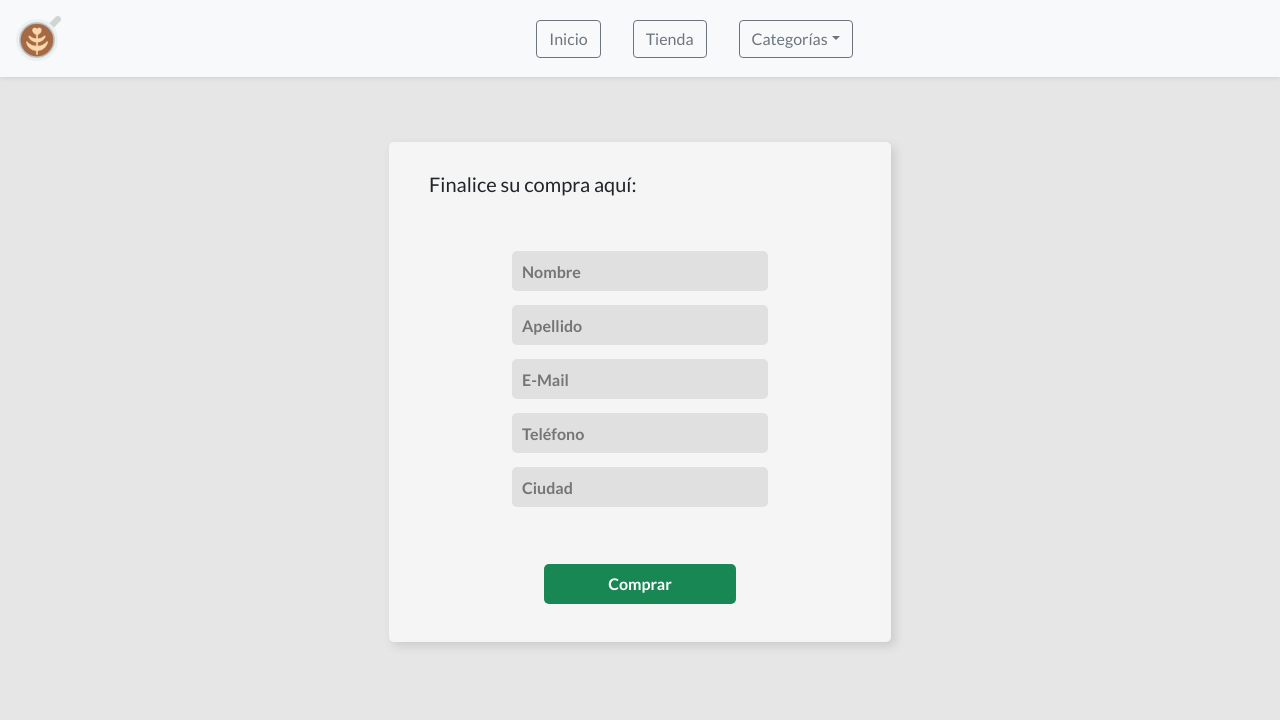
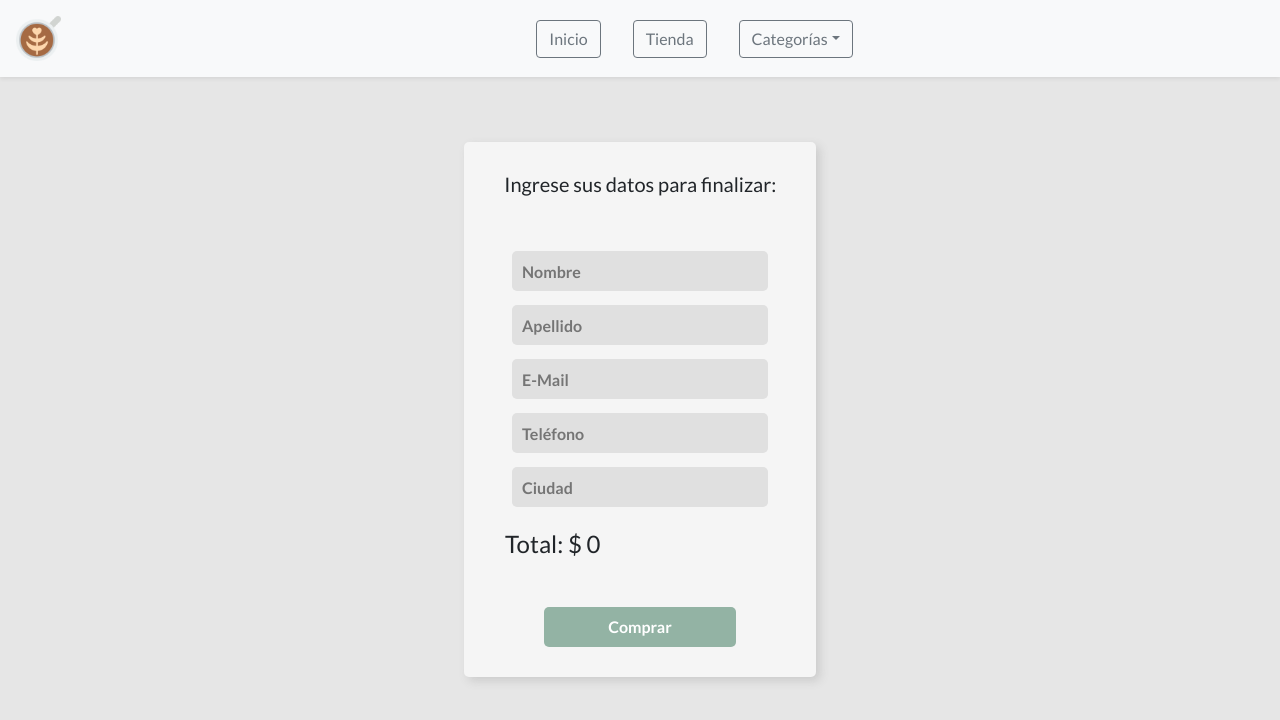
Before and after one commit to octaviosancho-dev/coffee-shop-react, a React (Create React App) app: page /order in a window 1280 px wide. Shown: the top 720 px of the page. Built offline with nearby package versions, Linux system fonts and the light colour scheme.

Commit message:
validation form changes

```diff
--- a/src/assets/css/App.css
+++ b/src/assets/css/App.css
@@ -202,7 +202,16 @@ body {
   height: 1px;
   margin: 0 auto;
 }
-
+.orderContainer {
+  display: flex;
+  flex-flow: column wrap;
+  align-content: center;
+  justify-items: center;
+  background-color: transparent;
+  padding: 50px 10px;
+  margin: 0 auto;
+  max-width: 80vw;
+}
 .boxOrder {
   display: flex;
   flex-flow: column wrap;
@@ -214,7 +223,7 @@ body {
   padding: 20px;
   background-color: rgb(245, 245, 245);
   box-shadow: 4px 4px 10px rgba(92, 92, 92, 0.192);
-  width: 50%;
+  width: 35%;
   min-width: 250px;
   min-height: 500px;
 }
@@ -242,11 +251,17 @@ body {
 }
 .orderForm > button {
   background-color: #198754;
-  margin-top: 50px;
+  margin-top: 40px;
   width: 15vw;
   min-width: 100px;
 }
-.successContainer {
+.orderForm > button:disabled {
+  background-color: #93b3a4;
+}
+.orderForm > button:disabled:hover {
+  transform: scale(1,1);
+}
+.msgContainer {
   display: flex;
   flex-flow: column wrap;
   align-items: center;
@@ -261,6 +276,19 @@ body {
 .successMsg > h5 {
   font-size: 15px;
   font-weight: 700;
+  text-align: center;
+}
+.errorMsg {
+  background-color: #8719192d;
+  color: #7a2424;
+  padding: 10px;
+  border-radius: 5px;
+  margin-top: 20px;
+}
+.errorMsg > h5 {
+  font-size: 15px;
+  font-weight: 700;
+  text-align: center;
 }
 .cartButton {
   max-width: 75vw;
--- a/src/components/Cart/Cart.jsx
+++ b/src/components/Cart/Cart.jsx
@@ -9,7 +9,7 @@ const Cart = () => {
   const [loading, setLoading] = useState(true);
 
   const {items, removeItem} = useContext(ItemsContext);
-
+console.log(items);
   setTimeout(() => {
     setLoading(false);
   }, 1500);
@@ -66,7 +66,8 @@ const Cart = () => {
             <h1 className='m-0 fs-3'>Total: $ {acum}</h1>
           </div> : null}
         </div>
-        <div className='cartButton'><Link to='/order'><button className='buttons' style={{backgroundColor: '#198754'}}>Finalizar Compra</button></Link></div>
+        {items.length === 0 ? null : <div className='cartButton'><Link to='/order'><button className='buttons' style={{backgroundColor: '#198754'}}>Continuar Compra</button></Link></div>}
+
       </>}
     </Fragment>
   );
--- /dev/null
+++ b/src/components/Cart/ErrorMsg.jsx
@@ -0,0 +1,17 @@
+import React from 'react';
+import Error from '../../assets/svg/error.svg';
+
+const SuccessMsg = () => {
+  return (
+    <div className='msgContainer'>
+      <div className='errorMsg'>
+        <h5>Por favor, complete todos los campos</h5>
+      </div>
+      <div>
+        <img src={Error} alt="error-icon" style={{width: 40, margin: 10}}/>
+      </div>
+    </div>
+  );
+}
+
+export default SuccessMsg;
--- a/src/components/Cart/Order.jsx
+++ b/src/components/Cart/Order.jsx
@@ -1,6 +1,9 @@
 import React, {Fragment, useState, useContext} from 'react';
 import { ItemsContext } from '../Context/CartContext';
+import { Link } from 'react-router-dom';
 import SuccessMsg from './SuccessMsg';
+import ErrorMsg from './ErrorMsg';
+import actualDate from '../../helpers/ActualDate';
 // Firebase - Firestore
 import { collection, addDoc } from 'firebase/firestore';
 import { db } from '../../firebase/firebaseConfig';
@@ -8,7 +11,15 @@ import { db } from '../../firebase/firebaseConfig';
 
 const OrderForm = () => {
 
-  const {items} = useContext(ItemsContext);
+  const {items, clear} = useContext(ItemsContext);
+
+  const pricePerProduct = items.map( item => {
+    return item.quantity * item.price;
+  })
+
+  const totalPrice = pricePerProduct.reduce( (prev, curr) => {
+    return prev + curr;
+  }, 0)
 
   const initialState = {
     buyer: {
@@ -18,44 +29,51 @@ const OrderForm = () => {
       phone: '',
       city: ''
     },
-    items: [
-      {
-        id: '',
-        title: '',
-        price: ''
-      }
-    ],
-    date: '',
-    total: null
+    items: [...items],
+    date: actualDate,
+    total: totalPrice
   }
+// console.log(initialState);
+
+const validForm = (arr) => {
+  const buyerData = Object.values(arr.buyer);
+  return buyerData.some( item => item === '');
+}
+console.log(validForm(initialState));
 
   const [values, setValues] = useState(initialState);
-
   // Guardar ID de la orden
   const [orderID, setOrderID] = useState('');
+
+  const [error, setError] = useState(false);
 
   const handleOnChange = (e) => {
     const { value, name } = e.target;
     setValues( {...values, buyer: {[name]: value}} ); //! cada vez que escribo en el input, me borra las keys anteriores
-    console.log(values);
   };
 
   const onSubmit = async (e) => {
     e.preventDefault();
 
-    const docRef = await addDoc(collection(db, "orders"), {
-      values,
-    });
-    console.log("Document written with ID: ", docRef.id);
-    setOrderID(docRef.id);
-    setValues(initialState);
-  };
+    if(validForm(values)) {
+      setError(true);
+    } else {
+      const docRef = await addDoc(collection(db, "orders"), {values});
 
+      console.log("Document written with ID: ", docRef.id);
+
+      setOrderID(docRef.id);
+      setValues(initialState);
+      setError(false);
+      clear();
+    };
+  }
+  console.log(values);
   return (
     <Fragment>
-      <div className='itemContainer'>
+      <div className='orderContainer'>
         <div className='boxOrder'>
-          <h5>Finalice su compra aquí:</h5>
+          <h5>Ingrese sus datos para finalizar:</h5>
           <form className='orderForm' onSubmit={onSubmit}>
             <input
               placeholder='Nombre'
@@ -87,10 +105,17 @@ const OrderForm = () => {
               value={values.city}
               onChange={handleOnChange}
             />
-            <button className='buttons mx-auto'>Comprar</button>
+            <h4 className='mt-3'>Total: $ {totalPrice}</h4>
+            <button
+              className='buttons mx-auto'
+              disabled={totalPrice === 0 ? true : false}
+              >Comprar
+            </button>
           </form>
+          {error === true && <ErrorMsg/>}
           {orderID && <SuccessMsg orderID={orderID}/>}
         </div>
+        {orderID && <Link to='/shop' className='mx-auto'><button className='btn btn-outline-secondary m-3'>Volver a la Tienda</button></Link>}
       </div>
     </Fragment>
   );
--- a/src/components/Cart/SuccessMsg.jsx
+++ b/src/components/Cart/SuccessMsg.jsx
@@ -3,7 +3,7 @@ import Check from '../../assets/svg/success-check.svg';
 
 const SuccessMsg = ({orderID}) => {
   return (
-    <div className='successContainer'>
+    <div className='msgContainer'>
       <div className='successMsg'>
         <h5>Gracias por su compra! Su número de Orden es: {orderID}</h5>
       </div>
--- /dev/null
+++ b/src/helpers/ActualDate.js
@@ -0,0 +1,8 @@
+  const date = new Date();
+  const month = date.getMonth() + 1;
+  const day = date.getDate();
+  const year = date.getFullYear();
+
+  const actualDate = `${month}/${day}/${year}`;
+
+  export default actualDate;
```
Also changed, not shown: src/assets/svg/error.svg (added), 1 other file (tests, documents, lock files or other folders).
